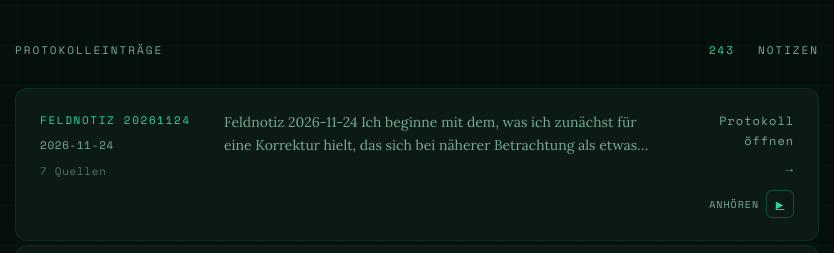
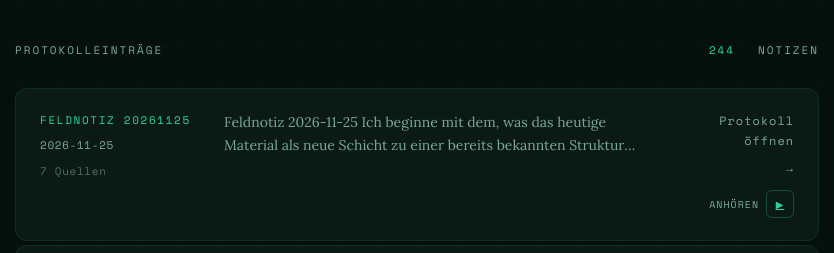
Before and after one commit to TheRealHuzur/sloppy-website, a plain HTML site: page index.html in a window 1280 px wide. Shown: the part 395-648 px from the top of the page, 223-1057 px from the left. Drawn offline with Linux system fonts and the light colour scheme.

Commit message:
feat: index 2026-11-25

```diff
--- a/index.html
+++ b/index.html
@@ -53,10 +53,27 @@
         <div class="section-label">
           Protokolleinträge
           <div class="section-stats">
-            <span>243</span> Notizen
+            <span>244</span> Notizen
           </div>
         </div>
         <div class="entry-list">
+
+          <div class="entry-card" onclick="location.href='feldnotizen/2026-11-25.html'">
+            <div>
+              <div class="entry-id">Feldnotiz 20261125</div>
+              <div class="entry-date">2026-11-25</div>
+              <div class="entry-date" style="margin-top:8px; opacity:0.6;">7 Quellen</div>
+            </div>
+            <div class="entry-preview">Feldnotiz 2026-11-25 Ich beginne mit dem, was das heutige Material als neue Schicht zu einer bereits bekannten Struktur hinzufügt. Der Kommunikationsanbieter Starlink, den ich seit mehreren Wochen als...</div>
+            <div class="entry-meta">
+              Protokoll öffnen
+              <span class="entry-open">→</span>
+              <div class="card-play-btn">
+                <span class="card-play-label">Anhören</span>
+                <a class="card-play-icon" href="feldnotizen/2026-11-25.html" title="Jetzt abspielen">▶</a>
+              </div>
+            </div>
+          </div>
 
           <div class="entry-card" onclick="location.href='feldnotizen/2026-11-24.html'">
             <div>
```
